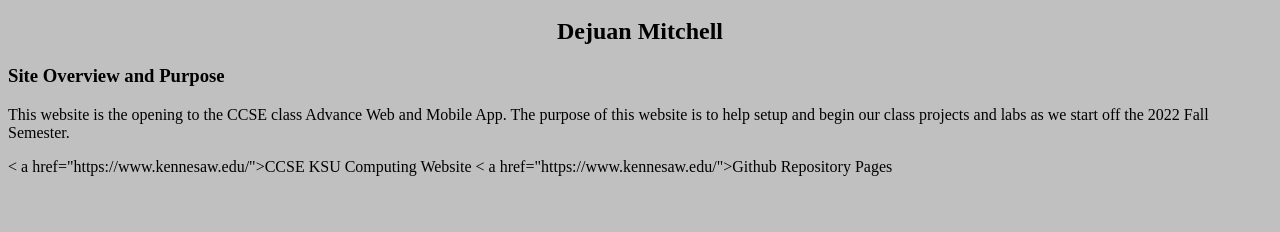
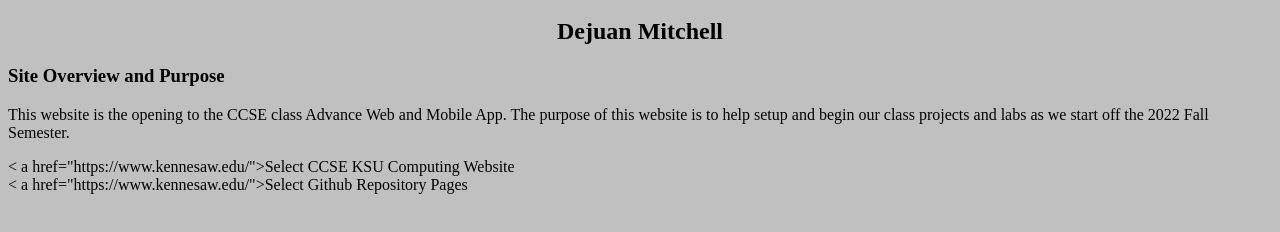
Before and after one commit to DJMitchell8896/dmitchell, a plain HTML site: page index.html in a window 1280 px wide. Shown: the part 48-280 px from the top of the page. Drawn offline with Linux system fonts and the light colour scheme.

Commit message:
Update index.html

```diff
--- a/index.html
+++ b/index.html
@@ -15,8 +15,8 @@ h2 {text-align: center;}
 
 
 
-  < a href="https://www.kennesaw.edu/">CCSE KSU Computing Website</a>
-  < a href="https://www.kennesaw.edu/">Github Repository Pages</a>
+< a href="https://www.kennesaw.edu/">Select</a> CCSE KSU Computing Website<br>
+  < a href="https://www.kennesaw.edu/">Select</a> Github Repository Pages </br>
 
 
 
```
